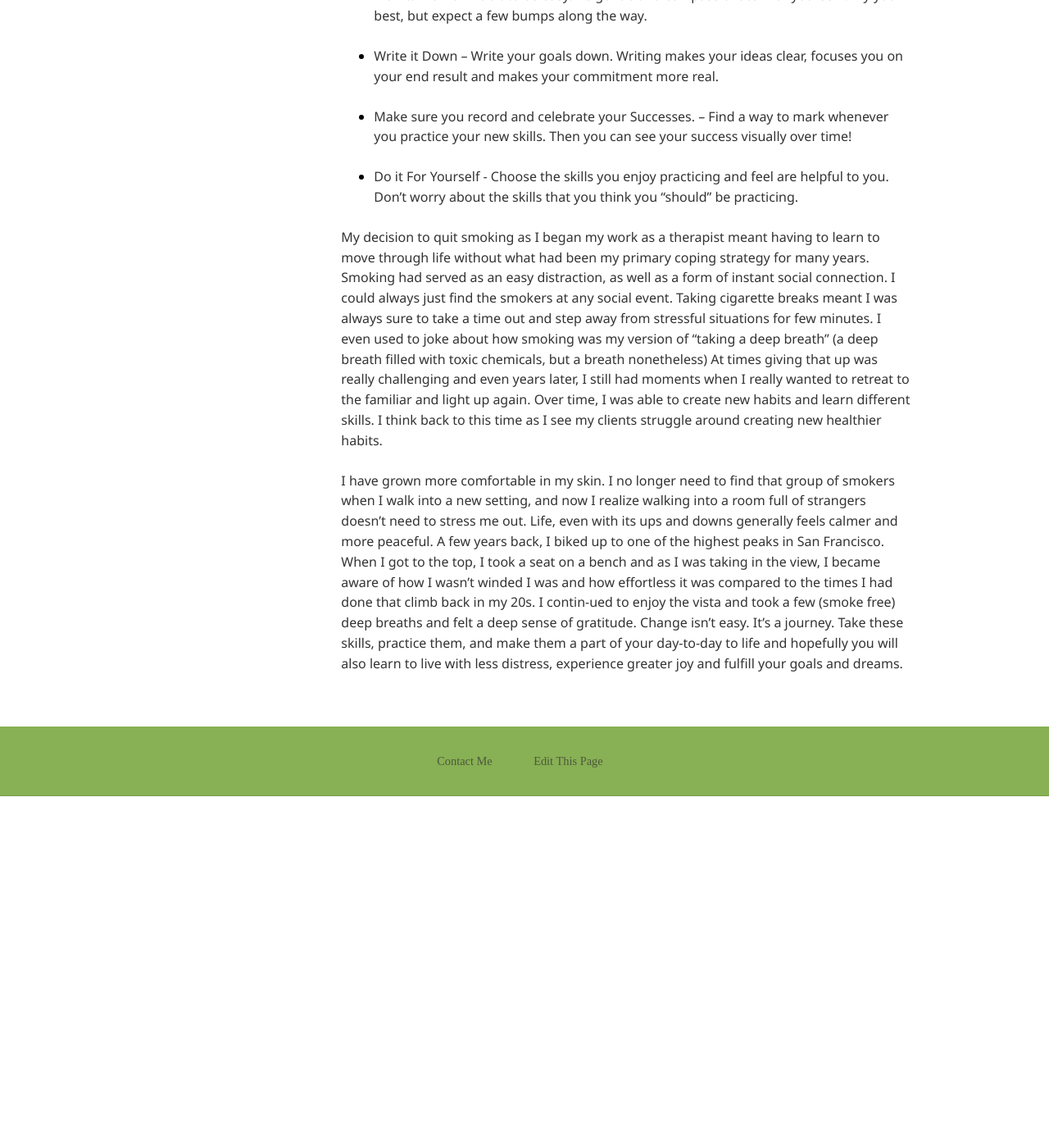
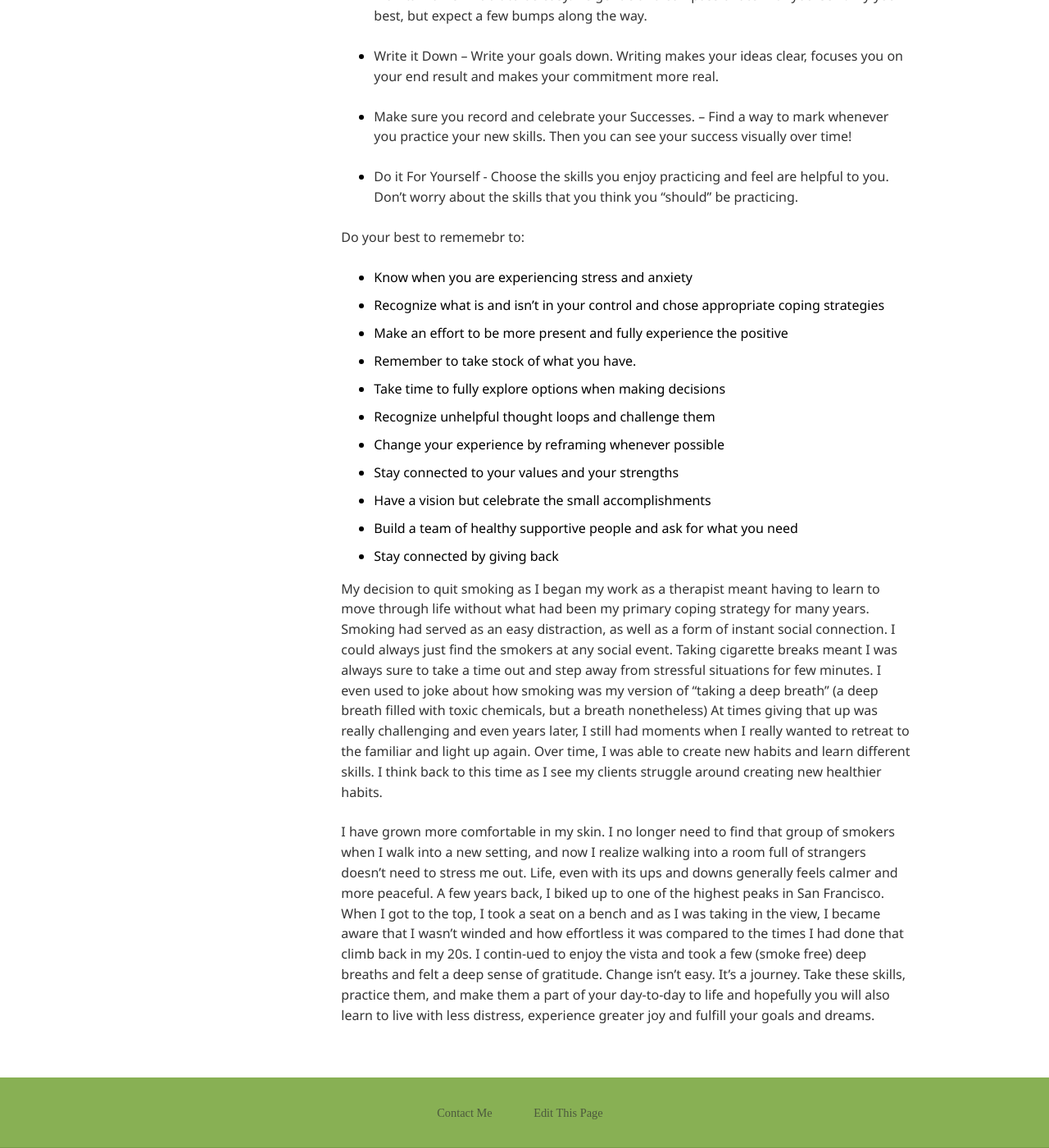
Before and after one commit to mtorres253/mtorres253.github.io, a Jekyll site: the page built from chapt-13/index.md, in a window 1280 px wide and 1400 px high, scrolled down 1015 px. Shown: the whole window at 82% size. Built offline with Jekyll 4.4.1, drawn with Linux system fonts in a browser that asks for light colours; nearby versions of some CDN libraries; some web fonts are replaced; comment, search, counter and statistics services are not loaded; before the commit the page ends 1986 px from its top, so only the background shows below that; some of the changed text lies outside the part shown.

Commit message:
Update index.md

```diff
--- a/chapt-13/index.md
+++ b/chapt-13/index.md
@@ -15,7 +15,7 @@ Here are some tips for creating new habits:
 
 - Try to do it every day and if possible do it at the same time of day, in the same place, or under the same circumstances. - Consistency is critical if you want to make a habit stick.
 
-- Set up Reminders - Around two weeks into your commitment it can be easy to forget. Just like how most people get really diligent about flossing for the first couple weeks after a dentist visit, but start to slowly drop off over time. Create reminders with your phone and computer, or even old fashioned post-its.  Whatever will work best for you!
+- Set up Reminders - Around two weeks into your commitment it can be easy for it to slip. Just as most people get really diligent about flossing for the first couple weeks after a dentist visit, but start to slowly drop off over time. Create reminders with your phone and computer, or even old fashioned post-its.  Do whatever will work best for you!
 
 - Make the most of your support network- Enlist a friend – Tell someone about your goals who can help to keep you motivated.
 
@@ -27,7 +27,21 @@ Here are some tips for creating new habits:
 
 - Do it For Yourself - Choose the skills you enjoy practicing and feel are helpful to you. Don’t worry about the skills that you think you “should” be practicing.
 
+Do your best to rememebr to:
+- Know when you are experiencing stress and anxiety
+- Recognize what is and isn’t in your control and chose appropriate coping strategies
+-	Make an effort to be more present and fully experience the positive
+- Remember to take stock of what you have.
+- Take time to fully explore options when making decisions
+- Recognize unhelpful thought loops and challenge them
+- Change your experience by reframing whenever possible
+- Stay connected to your values and your strengths
+- Have a vision but celebrate the small accomplishments
+- Build a team of healthy supportive people and ask for what you need
+- Stay connected by giving back
+
+
 My decision to quit smoking as I began my work as a therapist meant having to learn to move through life without what had been my primary coping strategy for many years. Smoking had  served as an easy distraction, as well as a form of instant social connection. I could always just find the smokers at any social event. Taking cigarette breaks meant I was always sure to take a time out and step away from stressful situations for few minutes.  I even used to joke about how smoking was my version of “taking a deep breath” (a deep breath filled with toxic chemicals, but a breath nonetheless) At times giving that up was really challenging and even years later, I still had moments when I really wanted to retreat to the familiar and light up again.
 Over time, I was able to create new habits and learn different skills. I think back to this time as I see my clients struggle around creating new healthier habits.
 
-I have grown more comfortable in my skin. I no longer need to find that group of smokers when I walk into a new setting, and now I realize walking into a room full of strangers doesn’t need to stress me out. Life, even with its ups and downs generally feels calmer and more peaceful. A few years back, I biked up to one of the highest peaks in San Francisco. When I got to the top, I took a seat on a bench and as I was taking in the view, I became aware of how I wasn’t winded I was and how effortless it was compared to the times I had done that climb back in my 20s. I contin-ued to enjoy the vista and took a few (smoke free) deep breaths and felt a deep sense of gratitude. Change isn’t easy. It’s a journey. Take these skills, practice them, and make them a part of your day-to-day to life and hopefully you will also learn to live with less distress, experience greater joy and fulfill your goals and dreams.
+I have grown more comfortable in my skin. I no longer need to find that group of smokers when I walk into a new setting, and now I realize walking into a room full of strangers doesn’t need to stress me out. Life, even with its ups and downs generally feels calmer and more peaceful. A few years back, I biked up to one of the highest peaks in San Francisco. When I got to the top, I took a seat on a bench and as I was taking in the view, I became aware that I wasn’t winded and how effortless it was compared to the times I had done that climb back in my 20s. I contin-ued to enjoy the vista and took a few (smoke free) deep breaths and felt a deep sense of gratitude. Change isn’t easy. It’s a journey. Take these skills, practice them, and make them a part of your day-to-day to life and hopefully you will also learn to live with less distress, experience greater joy and fulfill your goals and dreams.
```
Also changed, not shown: other parts of chapt-13/index.md (+1 -1 lines).
